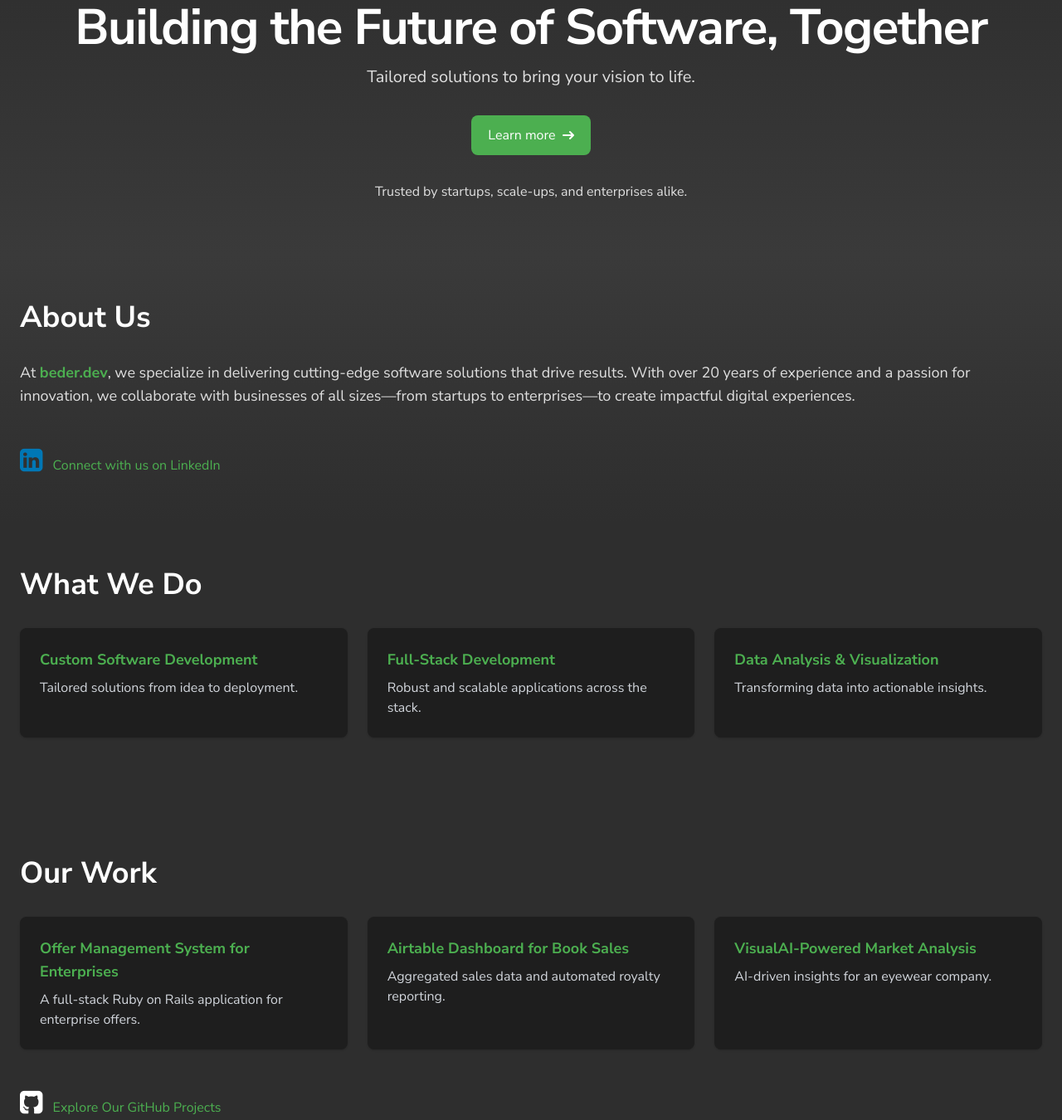
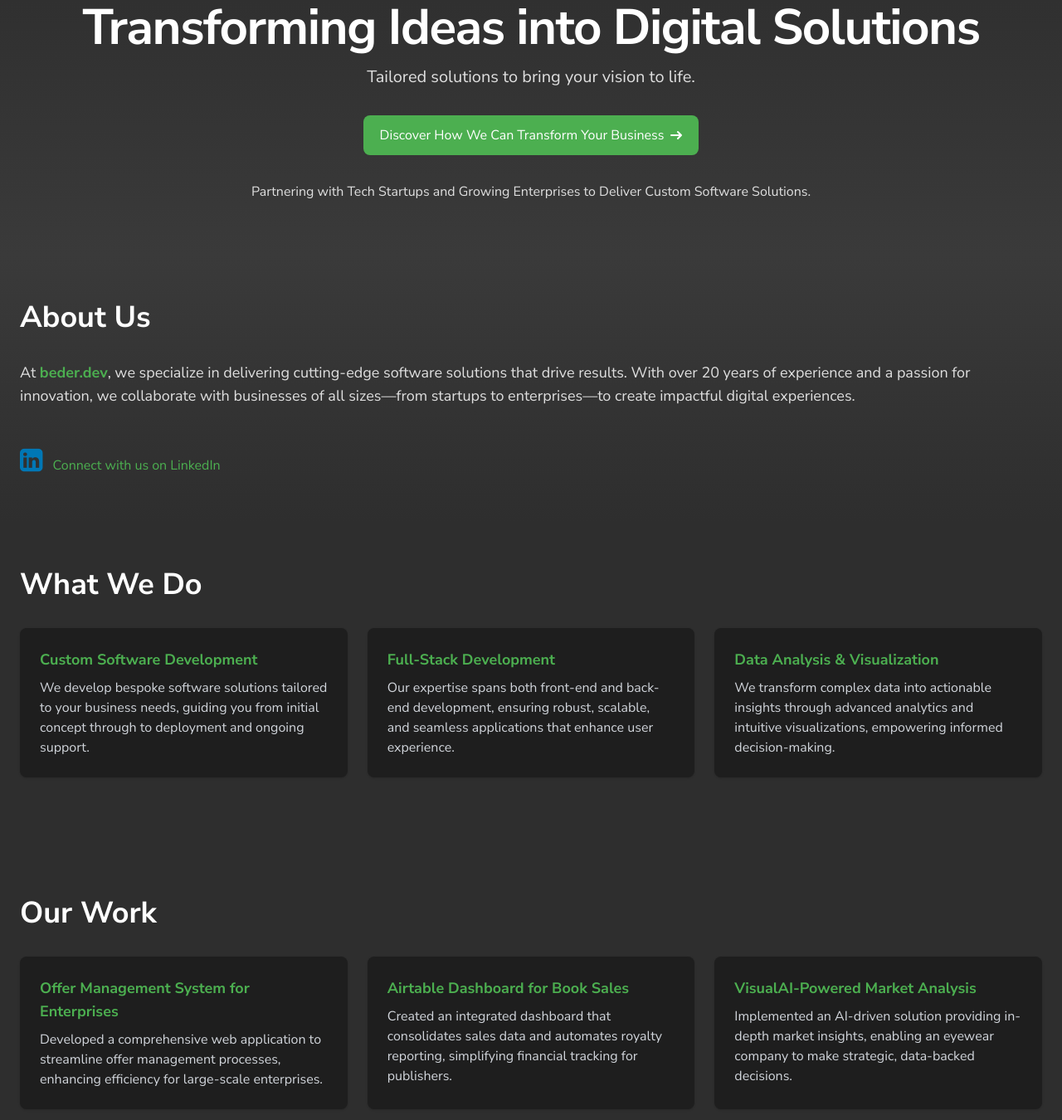
Before and after one commit to beder/beder.dev, a website: page index.html in a window 1280 px wide. Shown: the part 125-1475 px from the top of the page at 83% size. Drawn offline with Linux system fonts and the light colour scheme.

Commit message:
Update meta descriptions and headings

```diff
--- a/index.html
+++ b/index.html
@@ -3,12 +3,12 @@
 
 <head>
   <meta charset="utf-8" />
-  <meta name="Description" content="beder.dev specializes in custom software development, full-stack solutions, data analysis, and workflow automation. We help startups, scale-ups, and enterprises bring their digital projects to life with modern technologies. Contact us to build your next big idea." />
+  <meta name="Description" content="beder.dev offers expert custom software development and full-stack engineering services. Helping startups and enterprises build scalable, innovative digital solutions." />
   <meta name="googlebot" content="noarchive" />
   <meta name="Pragma" content="no-cache" />
   <meta name="Expires" content="-1" />
   <meta name="viewport" content="width=device-width, initial-scale=1.0" />
-  <title>beder.dev | Software Development and Full-Stack Solutions</title>
+  <title>beder.dev | Expert Full-Stack Development Services for Tech Startups and Growing Enterprises</title>
   <link href="https://fonts.googleapis.com/css2?family=Nunito+Sans:wght@300;400;700&display=swap" rel="stylesheet">
   <link href="css/font-awesome.min.css" rel="stylesheet" type="text/css" />
   <link href="css/main.css" rel="stylesheet" type="text/css" />
@@ -60,17 +60,17 @@
 
   <section class="bg-gradient-to-b from-[#2e2e2e] to-[#3a3a3a]">
     <div class="py-8 px-4 mx-auto xl:max-w-screen-xl text-center lg:py-16">
-        <h1 class="mb-4 text-4xl font-extrabold tracking-tight leading-none md:text-5xl lg:text-6xl text-white">Building the Future of Software, Together</h1>
+        <h1 class="mb-4 text-4xl font-extrabold tracking-tight leading-none md:text-5xl lg:text-6xl text-white">Transforming Ideas into Digital Solutions</h1>
         <p class="mb-8 text-lg font-normal lg:text-xl sm:px-16 lg:px-48 text-[#E0E0E0]">Tailored solutions to bring your vision to life.</p>
         <div class="flex flex-col space-y-4 sm:flex-row sm:justify-center sm:space-y-0">
             <a href="https://www.linkedin.com/in/beder/" class="inline-flex justify-center items-center py-3 px-5 text-base font-medium text-center text-white rounded-lg bg-[#4caf50] hover:bg-[#388e3c] focus:ring-4 focus:ring-[#236525]">
-                Learn more
+                Discover How We Can Transform Your Business
                 <svg class="w-3.5 h-3.5 ms-2 rtl:rotate-180" aria-hidden="true" xmlns="http://www.w3.org/2000/svg" fill="none" viewBox="0 0 14 10">
                     <path stroke="currentColor" stroke-linecap="round" stroke-linejoin="round" stroke-width="2" d="M1 5h12m0 0L9 1m4 4L9 9"/>
                 </svg>
             </a>
         </div>
-        <p class="mt-8 text-sm font-normal lg:text-base sm:px-16 lg:px-48 text-[#E0E0E0]">Trusted by startups, scale-ups, and enterprises alike.</p>
+        <p class="mt-8 text-sm font-normal lg:text-base sm:px-16 lg:px-48 text-[#E0E0E0]">Partnering with Tech Startups and Growing Enterprises to Deliver Custom Software Solutions.</p>
     </div>
   </section>
 
@@ -93,15 +93,15 @@
       <div class="grid grid-cols-1 md:grid-cols-3 gap-6 my-8">
         <div class="bg-[#1e1e1e] p-6 rounded-lg shadow">
           <h4 class="text-lg font-bold text-[#4caf50]">Custom Software Development</h4>
-          <p class="text-gray-300 mt-2">Tailored solutions from idea to deployment.</p>
+          <p class="text-gray-300 mt-2">We develop bespoke software solutions tailored to your business needs, guiding you from initial concept through to deployment and ongoing support.</p>
         </div>
         <div class="bg-[#1e1e1e] p-6 rounded-lg shadow">
           <h4 class="text-lg font-bold text-[#4caf50]">Full-Stack Development</h4>
-          <p class="text-gray-300 mt-2">Robust and scalable applications across the stack.</p>
+          <p class="text-gray-300 mt-2">Our expertise spans both front-end and back-end development, ensuring robust, scalable, and seamless applications that enhance user experience.</p>
         </div>
         <div class="bg-[#1e1e1e] p-6 rounded-lg shadow">
           <h4 class="text-lg font-bold text-[#4caf50]">Data Analysis & Visualization</h4>
-          <p class="text-gray-300 mt-2">Transforming data into actionable insights.</p>
+          <p class="text-gray-300 mt-2">We transform complex data into actionable insights through advanced analytics and intuitive visualizations, empowering informed decision-making.</p>
         </div>
       </div>
     </div>
@@ -113,15 +113,15 @@
       <div class="grid grid-cols-1 md:grid-cols-3 gap-6 my-8">
         <div class="bg-[#1e1e1e] p-6 rounded-lg shadow">
           <h4 class="text-lg font-bold text-[#4caf50]">Offer Management System for Enterprises</h4>
-          <p class="text-gray-300 mt-2">A full-stack Ruby on Rails application for enterprise offers.</p>
+          <p class="text-gray-300 mt-2">Developed a comprehensive web application to streamline offer management processes, enhancing efficiency for large-scale enterprises.</p>
         </div>
         <div class="bg-[#1e1e1e] p-6 rounded-lg shadow">
           <h4 class="text-lg font-bold text-[#4caf50]">Airtable Dashboard for Book Sales</h4>
-          <p class="text-gray-300 mt-2">Aggregated sales data and automated royalty reporting.</p>
+          <p class="text-gray-300 mt-2">Created an integrated dashboard that consolidates sales data and automates royalty reporting, simplifying financial tracking for publishers.</p>
         </div>
         <div class="bg-[#1e1e1e] p-6 rounded-lg shadow">
           <h4 class="text-lg font-bold text-[#4caf50]">VisualAI-Powered Market Analysis</h4>
-          <p class="text-gray-300 mt-2">AI-driven insights for an eyewear company.</p>
+          <p class="text-gray-300 mt-2">Implemented an AI-driven solution providing in-depth market insights, enabling an eyewear company to make strategic, data-backed decisions.</p>
         </div>
       </div>
       <a href="https://github.com/beder" class="mt-4 inline-block text-[#4caf50] hover:text-[#388e3c]">
```
